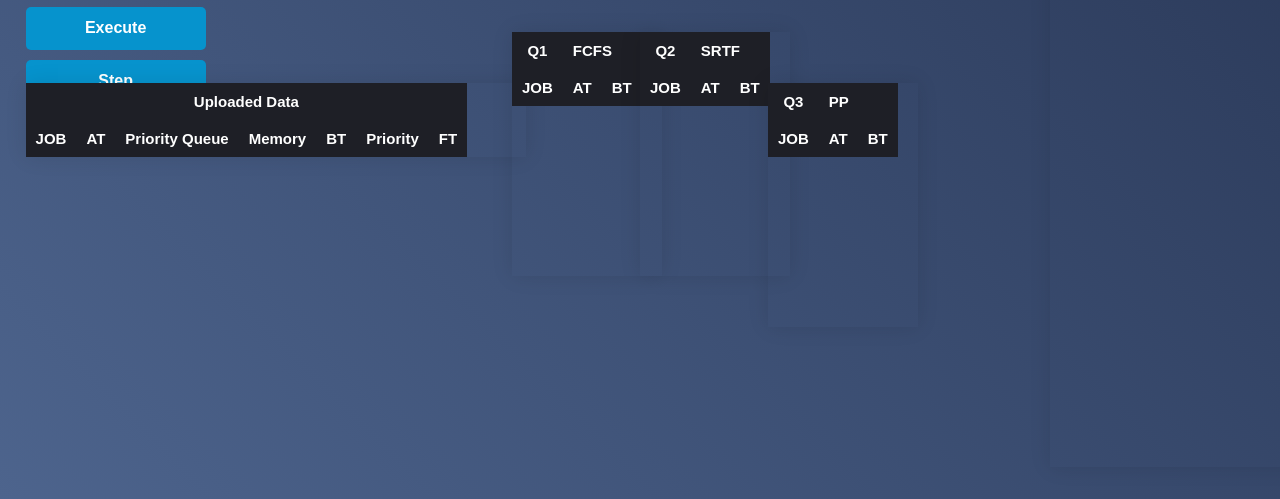
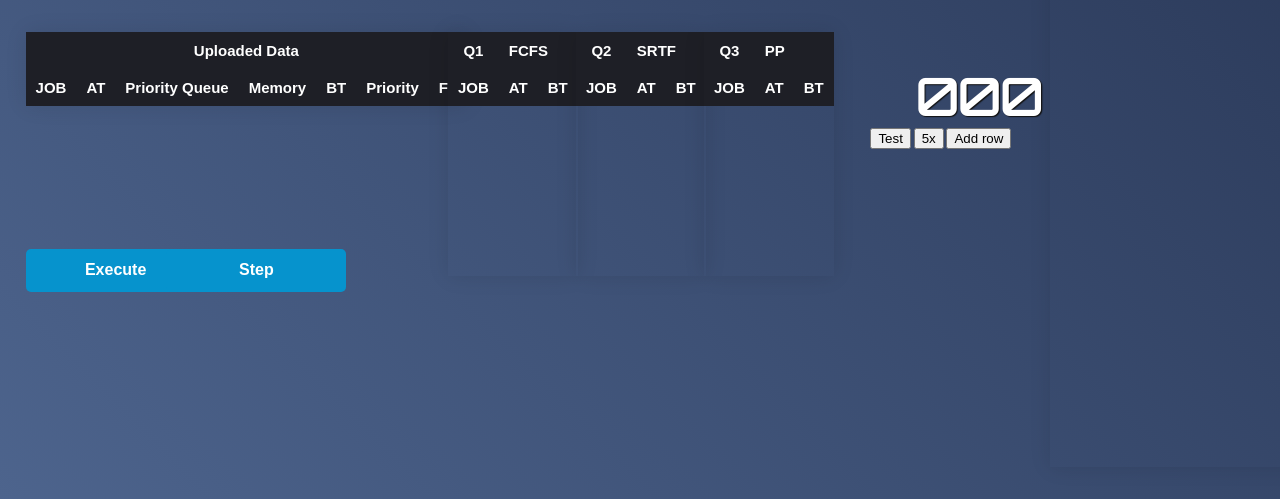
Before and after one commit to marjaygab/OPSYS, a PHP site: page /Home.php in a window 1280 px wide. Shown: the part 301-800 px from the top of the page. Run offline with PHP 8.4, Linux system fonts and the light colour scheme; lists and menus that the app fills with data are empty.

Commit message:
Edited some parts

```diff
--- a/Home.php
+++ b/Home.php
@@ -6,6 +6,11 @@ session_start();
 <head>
 <title>Multilevel Queue</title>
 <style>
+ @font-face{
+ font-family:'digital-7';
+ src: url('SAMPLE/digital-7.ttf');
+}
+
 body {
   margin: 0;
   background: linear-gradient(45deg,  #4d648d, #283655);
@@ -26,12 +31,13 @@ session_start();
 }
 table {
     position: fixed;
-      margin-top: 30%;
+    margin-top: 26%;
     margin-left: 52%;
-    width: 500px;
+  width: auto;
   border-collapse: collapse;
   display: block;
   overflow: auto;
+
   box-shadow: 0 0 20px rgba(0, 0, 0, 0.1);
 }
 
@@ -42,6 +48,20 @@ session_start();
   width: 500px;
 
 }
+
+.Execute{
+    position: fixed;
+    margin-top: 43%;
+    margin-left: 52%;
+  width: 100px;
+}
+.step{
+       position: fixed;
+    margin-top: 43%;
+    margin-left: 63%;
+  width: 100px;
+}
+
 label{
     font-size: 10px;
 }
@@ -51,20 +71,43 @@ session_start();
   margin-left: 132%;
   height: 550px;
   width: 250px;
+  overflow: hidden;
   border-collapse: collapse;
   box-shadow: 0 0 20px rgba(0, 0, 0, 0.1);
 
 }
+.timer {
+
+  position: fixed;
+  margin-top: 26%;
+  margin-left: 118%;
+
+}
+.timer H1{
+    font-family:'digital-7';
+    font-size: 5em;
+}
 
 .gantt thead th {
     background-color: #13547a;
+    width: 250px;
+}
+
+.gantt tbody tr {
+
+    width: 250px;
+}
+.gantt tbody td {
+
+    width: 120;
+    align-items: center;
 }
 
 .Q1{
   position:fixed;
   margin-top: 26%;
-    margin-left: 90%;
-    width: 150px;
+  margin-left: 85%;
+  width: auto;
   border-collapse: collapse;
   box-shadow: 0 0 20px rgba(0, 0, 0, 0.1);
 }
@@ -85,26 +128,24 @@ session_start();
 }
 .gantt tbody{
     display: block;
-      height: 170px;
+    height: 550px;
   overflow-y: auto;
 }
-
-
 
 .Q2{
   position:fixed;
   margin-top: 26%;
-    margin-left: 100%;
-    width: 150px;
+  margin-left: 95%;
+  width: auto;
    border-collapse: collapse;
   box-shadow: 0 0 20px rgba(0, 0, 0, 0.1);
 }
 
 .Q3{
   position:fixed;
-    margin-top: 26 %;
-    margin-left: 110%;
-    width: 150px;
+  margin-top: 26%;
+  margin-left: 105%;
+  width: auto;
     border-collapse: collapse;
   box-shadow: 0 0 20px rgba(0, 0, 0, 0.1);
 }
@@ -133,13 +174,11 @@ session_start();
   position: absolute;
   left: 0;
   right: 0;
-    top: -9999px;
-    bottom: -9999px;
+  top: autox;
+  bottom: auto;
   background-color: rgba(255, 255, 255, 0.2);
   z-index: -1;
 }
-
-
 
 .input-file-container {
     display: inline;
@@ -213,11 +252,8 @@ session_start();
   color: #fff;
 }
 
-
 /* header CSS */
-
 @import url(https://fonts.googleapis.com/css?family=Roboto:400,700);
-
 :root {
 	/* Base font size */
 	font-size: 10px;
@@ -275,11 +311,13 @@ session_start();
 	padding: calc(var(--heading-height) + 1.5vw) 4em 0;
 }
 </style>
+
+<link href='https://fonts.googleapis.com/css?family=Orbitron' rel='stylesheet' type='text/css'>
 </head>
 <body>
   <header>
 	   <h1>Multilevel Queue</h1>
-    <h2> First Come First Serve | Shortest Remaining Time First | Preemptive Priority </h2>
+      <h2>First Come First Serve | Shortest Remaining Time First | Preemptive Priority</h2>
   </header>
     <div class="container">
        <div class="upload">
@@ -290,16 +328,6 @@ session_start();
              <input type="submit" name="upload"/>
            </div>
            <p class="file-return"></p>
-        </form>
-    <form action="Home.php" method="post">
-      <div class="input-file-container">
-        <input type="submit" name="execute" value="Execute">
-      </div>
-    </form>
-    <form action="Home.php" method="post">
-      <div class="input-file-container">
-        <input type="submit" name="Step" value="Step">
-      </div>
          </form>
        </div>
        <table>
@@ -426,7 +454,6 @@ session_start();
                             echo "</td>";
                         echo "<td>";
                             echo $JOB_LIST[$i]->FT;
-
                             echo "</td>";
                         echo "</tr>";
                     }
@@ -550,13 +577,10 @@ session_start();
                 $_SESSION['finish_flag'] = false;
                 $_SESSION['finish_queue'] = array();
                 $_SESSION['selected_job'] = findJob($_SESSION['time_counter'],$_SESSION['JOBS']);
-                echo $_SESSION['selected_job']->JOB_ID;
                 $_SESSION['bt_temp_list'] = array();
                 $_SESSION['bt_temp_list'] = copyBT($_SESSION['JOBS']);
               }
                 if (isset($_POST['execute']) && $_SESSION['JOBS']!=NULL) {
-                  // code...
-                //Insert code here for operations
                 $JOB_LIST = $_SESSION['JOBS'];
                 $system_queue = $_SESSION['system_queue'];
                 $interactive_queue = $_SESSION['interactive_queue'];
@@ -566,8 +590,6 @@ session_start();
                 $finish_queue = $_SESSION['finish_queue'];
                 $_SESSION['selected_job'] = findJob($time_counter,$JOB_LIST);
                 $selected_job = $_SESSION['selected_job'];
-
-                //echo $selected_job->JOB_ID;
 
                 while (!$finish_flag) {
                   $selected_job = findJob($time_counter,$JOB_LIST);
@@ -589,10 +611,6 @@ session_start();
                             break;
                       }
                   }
-                  // for ($i=0; $i < count($interactive_queue); $i++) {
-                  //   // code...
-                  //   debug_to_console("t= ".$time_counter.",".$interactive_queue[$i]->JOB_ID . "," . $interactive_queue[$i]->BT);
-                  // }
                   if (count($system_queue) != 0) {
                     // code...
                     $system_queue[0]->FT = $time_counter+1;
@@ -719,7 +737,21 @@ session_start();
                 }
                 ?>
               </table>
-    <table class="gantt">
+              <div class="Execute">
+                <form action="Home.php" method="post">
+                  <div class="input-file-container">
+                    <input type="submit" name="execute" value="Execute">
+                  </div>
+                </form>
+              </div>
+              <div class="step">
+                <form action="Home.php" method="post">
+                  <div class="input-file-container">
+                    <input type="submit" name="Step" value="Step">
+                  </div>
+                </form>
+              </div>
+              <table class="gantt" id="my-table">
                 <thead>
                   <tr>
                     <th colspan="2"><center>Gantt Chart</center></th>
@@ -730,6 +762,8 @@ session_start();
                     </tr>
                   </thead>
                   <tbody>
+                    <tr>
+                    </tr>
                   </tbody>
                 </table>
                   <table class="Q1">
@@ -777,6 +811,12 @@ session_start();
                         <tbody>
                         </tbody>
                       </table>
+                      <div class="timer">
+                        <h1 id="title" style="font-family: 'Orbitron', sans-serif;">000</h1>
+                        <button id="my-button" >Test</button>
+                        <button id="my-5thbutton">5x</button>
+                        <input type="button" value="Add row" onclick="javascript:appendRow()" class="append_row">
+                      </div>
                     </div>
                     <script>
                     document.querySelector("html").classList.add('js');
@@ -784,7 +824,6 @@ session_start();
                     var fileInput  = document.querySelector( ".input-file" ),
                     button     = document.querySelector( ".input-file-trigger" ),
                     the_return = document.querySelector(".file-return");
-
                     button.addEventListener( "keydown", function( event ) {
                       if ( event.keyCode == 13 || event.keyCode == 32 ) {
                         fileInput.focus();
@@ -798,5 +837,47 @@ session_start();
                       the_return.innerHTML = this.value;
                     });
                     </script>
+                    <script>
+                    var p = 6;
+                    var j = 0;
+                    var button = document.getElementById("my-button");
+                    var times = 0;
+                    var title = document.getElementById("title");
+                    var time = -1;
+                    var myInterval;
+                    var tbl = document.getElementById('my-table'), // table reference
+                    row = tbl.insertRow(tbl.rows.length),      // append table row
+                    i;
+                    button.addEventListener("click", function(event){
+                      myInterval = setInterval (function(){
+                        time ++;
+                        appendRow(j++);
+
+                        title.innerHTML = time;
+                      }, 1000);
+                    });
+
+                    function appendRow(j) {
+                      var tbl = document.getElementById('my-table'), // table reference
+                      row = tbl.insertRow(tbl.rows.length),      // append table row
+                      i;
+                      // insert table cells to the new row
+                      for (i = 0; i < 2; i++) {
+                        createCell(row.insertCell(i), j, 'row');
+                      }
+                    }
+
+                    // create DIV element and append to the table cell
+                    function createCell(cell, text, style) {
+                      var div = document.createElement('div'), // create DIV element
+                      txt = document.createTextNode(text); // create text node
+                      div.appendChild(txt);                    // append text node to the DIV
+                      div.setAttribute('class', style);        // set DIV class attribute
+                      div.setAttribute('className', style);    // set DIV class attribute for IE (?!)
+                      cell.appendChild(div);                   // append DIV to the table cell
+                    }
+
+
+                    </script>
                   </body>
                   </html>
```
Lines whose indentation alone changed are shown as unchanged.
